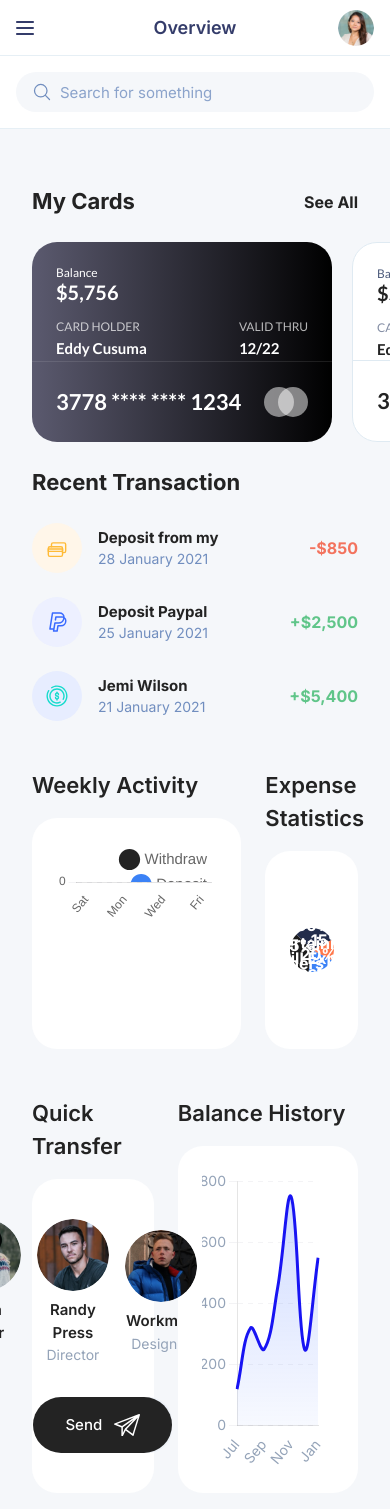
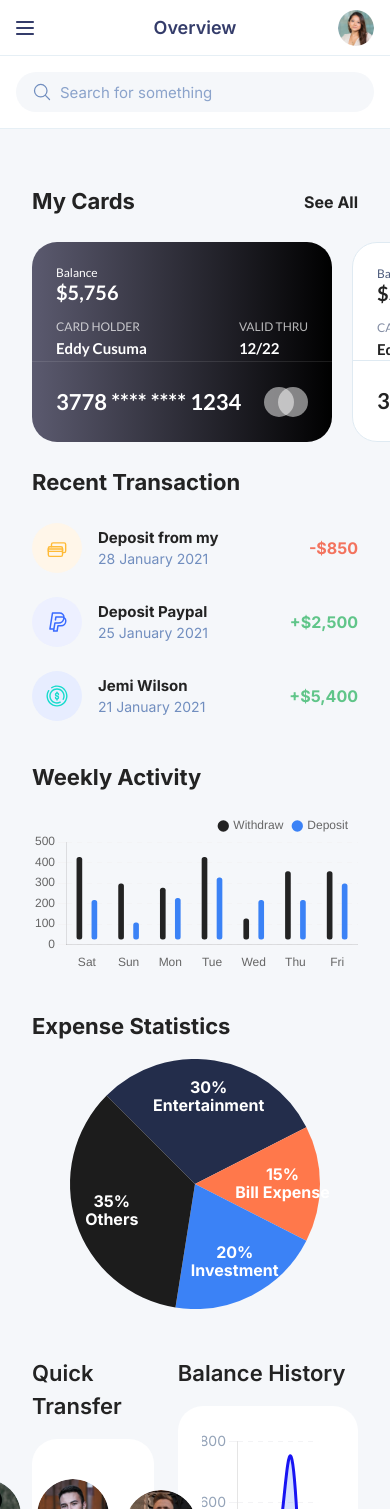
Before and after one commit to hknakn/soar-web-app, a Next.js app: page / in a window 390 px wide. Shown: the top 1509 px of the page. Built offline with nearby package versions, Linux system fonts and the light colour scheme.

Commit message:
updated responsive design for weekly activity and expensive statistics part

```diff
--- a/app/components/dashboard/Statistics.tsx
+++ b/app/components/dashboard/Statistics.tsx
@@ -1,6 +1,6 @@
 "use client";
 
-import { Bar } from "react-chartjs-2";
+import { Bar, Pie } from "react-chartjs-2";
 import {
   Chart as ChartJS,
   CategoryScale,
@@ -11,7 +11,6 @@ import {
   Legend,
   ArcElement,
 } from "chart.js";
-import { Pie } from "react-chartjs-2";
 
 ChartJS.register(
   CategoryScale,
@@ -31,7 +30,10 @@ const weeklyActivityData = {
       data: [450, 320, 300, 450, 150, 380, 380],
       backgroundColor: "#232323",
       borderRadius: 20,
-      barThickness: 25,
+      barThickness: ({ chart }) => {
+        // Return different thickness based on screen width
+        return chart.width < 500 ? 15 : 25;
+      },
       borderSkipped: false,
       borderColor: "transparent",
       borderWidth: 5,
@@ -41,7 +43,10 @@ const weeklyActivityData = {
       data: [240, 130, 250, 350, 240, 240, 320],
       backgroundColor: "#3B82F6",
       borderRadius: 20,
-      barThickness: 25,
+      barThickness: ({ chart }) => {
+        // Return different thickness based on screen width
+        return chart.width < 500 ? 15 : 25;
+      },
       borderSkipped: false,
       borderColor: "transparent",
       borderWidth: 5,
@@ -56,13 +61,14 @@ const weeklyActivityOptions = {
       position: "top" as const,
       align: "end" as const,
       labels: {
-        boxWidth: 15,
-        boxHeight: 15,
+        boxWidth: ({ chart }) => chart.width < 500 ? 8 : 15,
+        boxHeight: ({ chart }) => chart.width < 500 ? 8 : 15,
         usePointStyle: true,
         pointStyle: "circle",
         font: {
-          size: 15,
+          size: ({ chart }) => chart.width < 500 ? 12 : 15,
         },
+        padding: ({ chart }) => chart.width < 500 ? 10 : 15,
       },
     },
   },
@@ -121,7 +127,7 @@ const expenseOptions = {
 // Custom plugin to draw text inside pie segments
 const textCenter = {
   id: 'textCenter',
-  afterDraw(chart: any) {
+  afterDraw(chart: ChartJS) {
     const { ctx, data, chartArea } = chart;
     const centerX = (chartArea.left + chartArea.right) / 2;
     const centerY = (chartArea.top + chartArea.bottom) / 2;
@@ -162,30 +168,67 @@ const textCenter = {
   }
 };
 
+function WeeklyActivityChart() {
+  return (
+    <div className="h-[200px] lg:h-[300px] w-full">
+      <Bar options={weeklyActivityOptions} data={weeklyActivityData} />
+    </div>
+  );
+}
+
+function ExpenseStatisticsChart() {
+  return (
+    <div className="h-[250px] lg:h-[300px] w-full flex items-center justify-center">
+      <Pie options={expenseOptions} data={expenseData} plugins={[textCenter]} />
+    </div>
+  );
+}
+
 export function Statistics() {
   return (
-    <div className="mt-6">
     <div className="grid grid-cols-12 gap-6">
-        {/* Weekly Activity */}
-        <div className="col-span-8 flex flex-col">
-          <h2 className="text-[22px] font-semibold text-[#232323] mb-4">
+      <div className="col-span-12">
+        <div className="flex flex-col space-y-4 lg:space-y-6">
+          {/* Desktop Titles Row - Hidden on Mobile */}
+          <div className="hidden lg:grid lg:grid-cols-12 lg:gap-6">
+            <div className="lg:col-span-8">
+              <h2 className="text-[22px] font-bold text-[#232323]">
                 Weekly Activity
               </h2>
-          <div className="bg-white rounded-[25px] p-6 flex-1">
-            <div className="h-full">
-              <Bar options={weeklyActivityOptions} data={weeklyActivityData} />
             </div>
+            <div className="lg:col-span-4">
+              <h2 className="text-[22px] font-bold text-[#232323]">
+                Expense Statistics
+              </h2>
             </div>
           </div>
 
-        {/* Expense Statistics */}
-        <div className="col-span-4 flex flex-col">
-          <h2 className="text-[22px] font-semibold text-[#232323] mb-4">
+          {/* Charts Row */}
+          <div className="flex flex-col lg:grid lg:grid-cols-12 lg:gap-6">
+            {/* Weekly Activity Section */}
+            <div className="col-span-12 lg:col-span-8">
+              {/* Mobile Title */}
+              <div className="lg:hidden mb-4">
+                <h2 className="text-[22px] font-bold text-[#232323]">
+                  Weekly Activity
+                </h2>
+              </div>
+              <div className="lg:bg-white lg:rounded-[25px] lg:p-6 -mx-4 px-4 lg:mx-0">
+                <WeeklyActivityChart />
+              </div>
+            </div>
+
+            {/* Expense Statistics Section */}
+            <div className="col-span-12 lg:col-span-4 lg:mt-0">
+              {/* Mobile Title */}
+              <div className="lg:hidden mb-4">
+                <h2 className="text-[22px] font-bold text-[#232323]">
                   Expense Statistics
                 </h2>
-          <div className="bg-white rounded-[25px] p-6 flex-1">
-            <div className="h-full flex items-center justify-center">
-              <Pie options={expenseOptions} data={expenseData} plugins={[textCenter]} />
+              </div>
+              <div className="lg:bg-white lg:rounded-[25px] lg:p-6 -mx-4 px-4 lg:mx-0">
+                <ExpenseStatisticsChart />
+              </div>
             </div>
           </div>
         </div>
```
Lines whose indentation alone changed are shown as unchanged.
